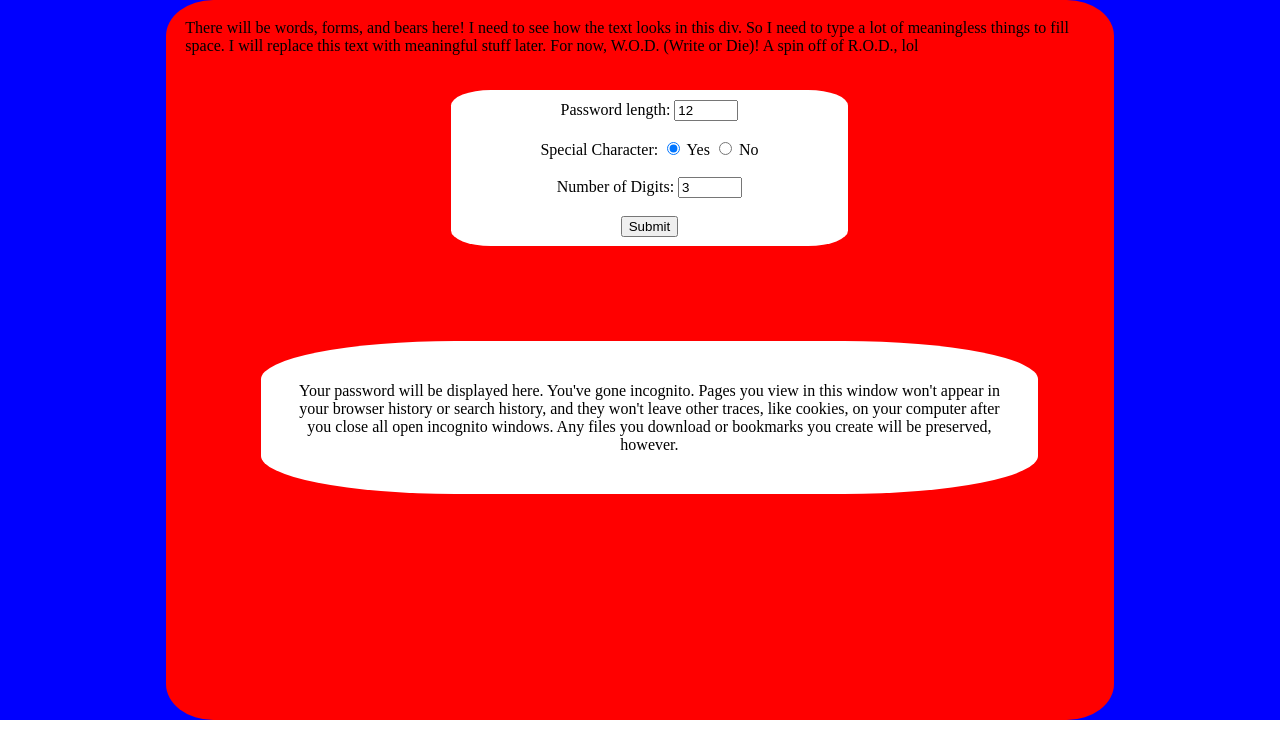
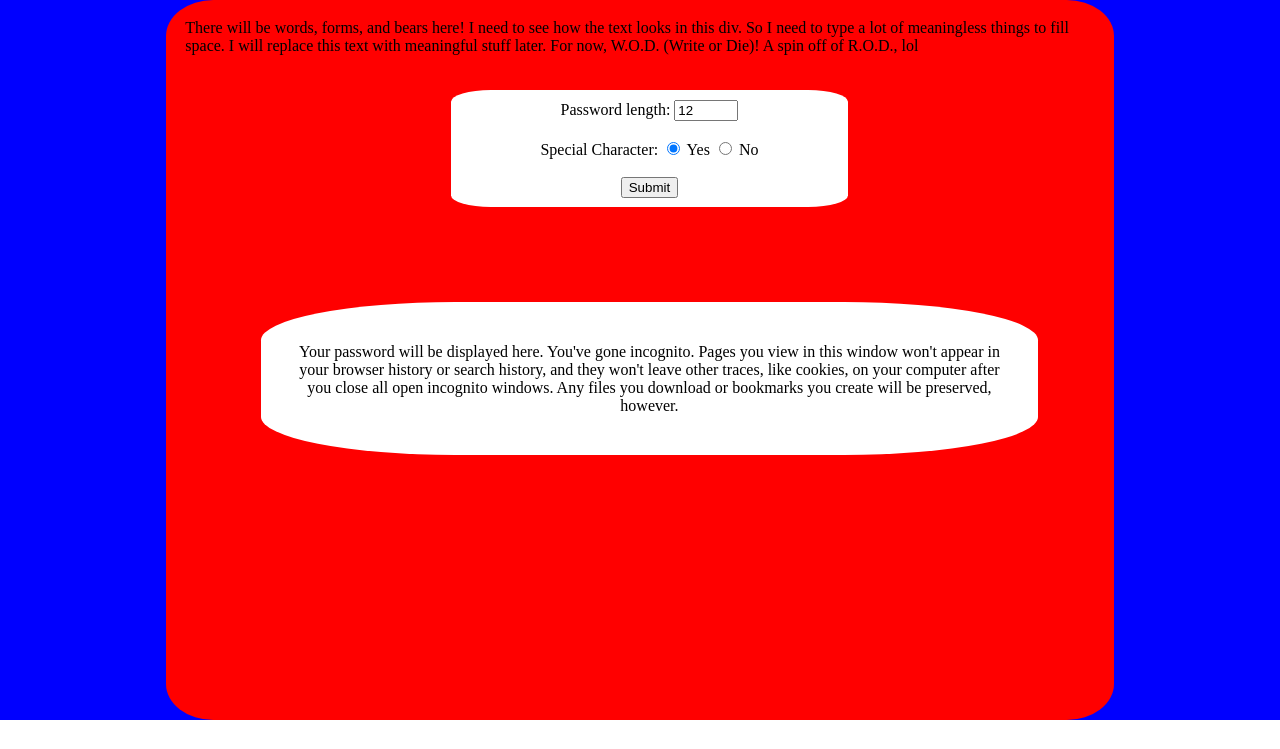
Before and after one commit to crazcalm/Password_generator, a Flask app: page /Password_Generator in a window 1280 px wide. Shown: the part 65-814 px from the top of the page. Run offline with Flask 2, Linux system fonts and the light colour scheme.

Commit message:
No more choosing of digits

```diff
--- a/templates/base.html
+++ b/templates/base.html
@@ -55,13 +55,6 @@ A spin off of R.O.D., lol</p>
 									 value= "no">
 									<label>No</label><br><br>
 
-					Number of Digits: <input name= "digits"
-									type= "number"
-									min= "0"
-									max= "100"
-									step= "1"
-									value= "3"><br><br>
-
 					<input type= "submit" value= "Submit">
 
 					</form>
```
